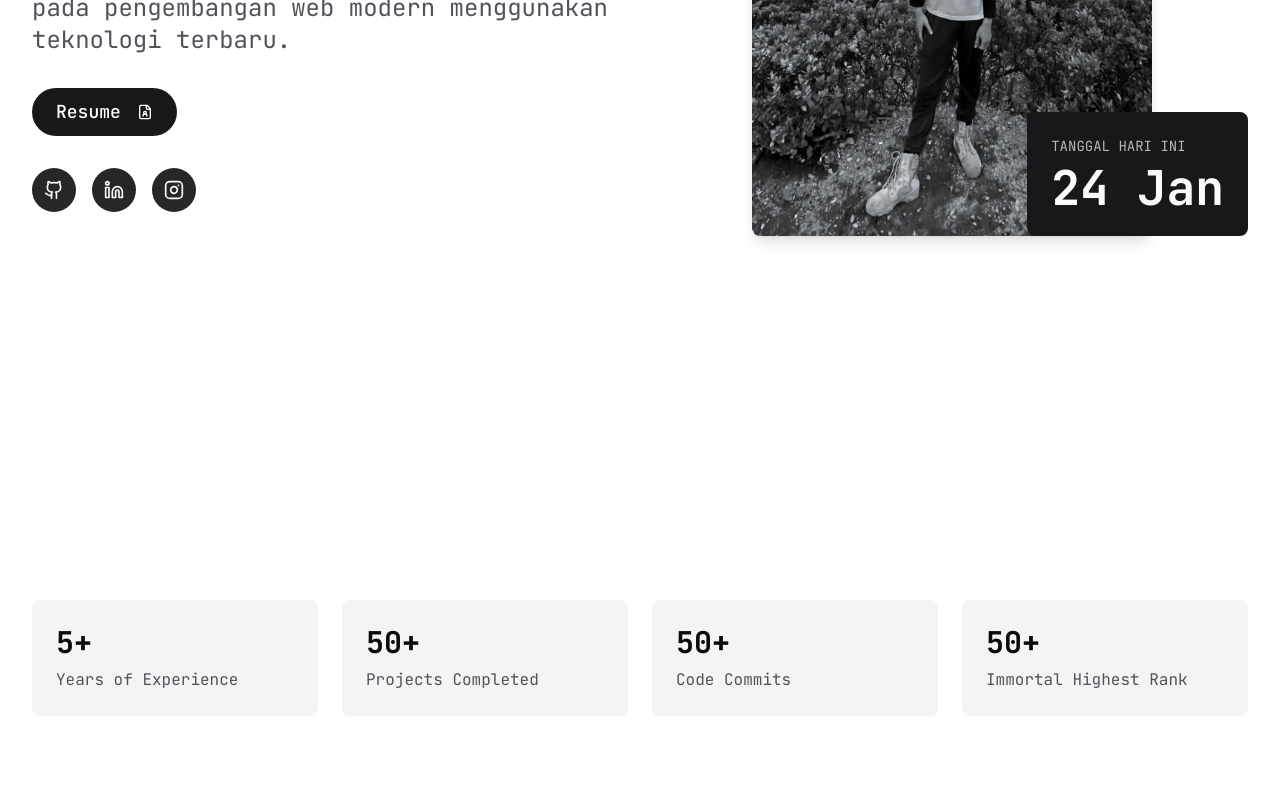
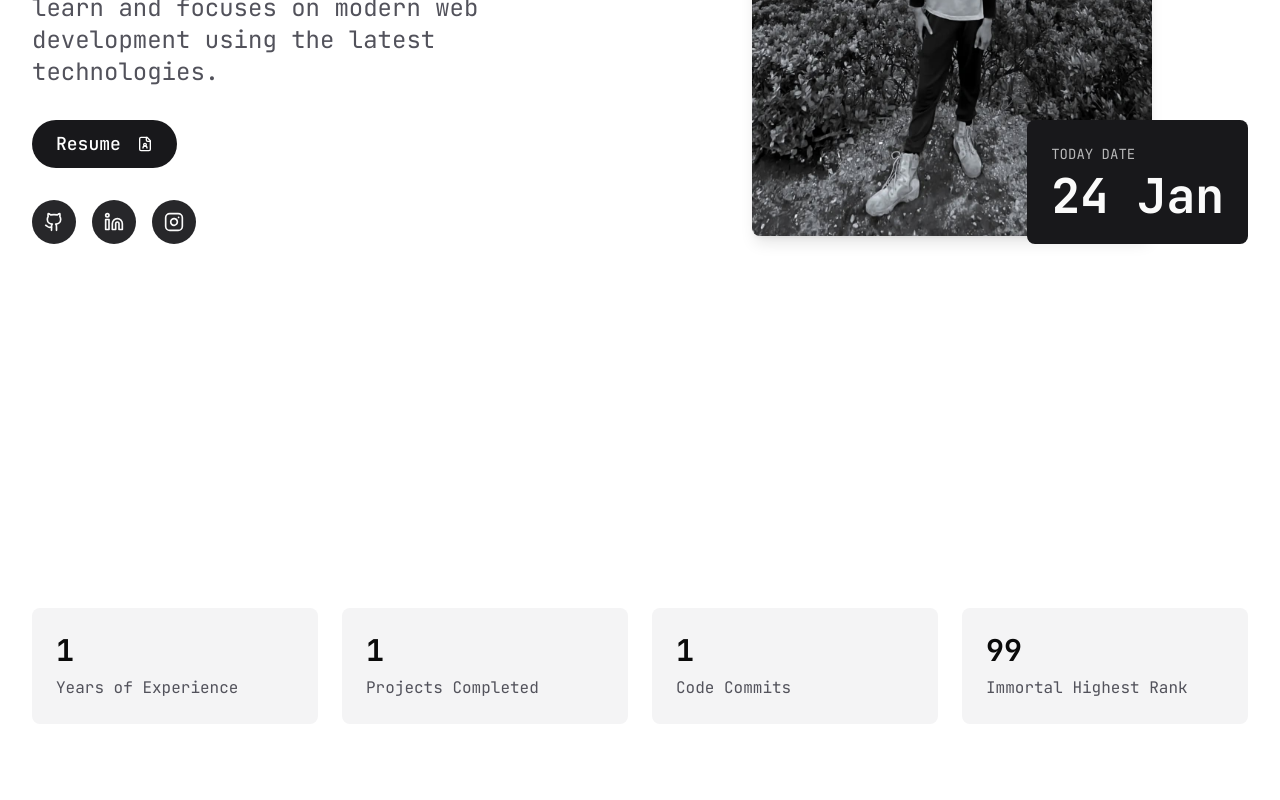
Before and after one commit to hasbihasbullh/HSB-Portfolio, a Next.js app: page / in a window 1280 px wide. Shown: the part 380-1180 px from the top of the page. Built offline with nearby package versions, Linux system fonts and the light colour scheme.

Commit message:
update 2

```diff
--- a/components/About/index.tsx
+++ b/components/About/index.tsx
@@ -46,12 +46,6 @@ export default function About() {
     });
   }, []);
 
-  const addToRefs = (el) => {
-    if (el && !statsRef.current.includes(el)) {
-      statsRef.current.push(el);
-    }
-  };
-
   return (
     <section ref={sectionRef} id="about" className="px-4 sm:px-8 py-10 lg:py-10 sm:py-20 max-w-7xl mx-auto">
       <div className="max-w-7xl mx-auto">
@@ -66,20 +60,20 @@ export default function About() {
               I am not just a coder but also a creative thinker, a problem solver, and a lifelong learner always eager to explore new technologies.
             </p>
             <div className="grid sm:grid-cols-4 gap-6">
-              <div ref={addToRefs} className="bg-zinc-100 dark:bg-zinc-900 p-6 rounded-lg">
-                <p className="font-bold text-3xl mb-2">5+</p>
+              <div className="bg-zinc-100 dark:bg-zinc-900 p-6 rounded-lg">
+                <p className="font-bold text-3xl mb-2">1</p>
                 <p className="text-zinc-600">Years of Experience</p>
               </div>
-              <div ref={addToRefs} className="bg-zinc-100 dark:bg-zinc-900 p-6 rounded-lg">
-                <p className="font-bold text-3xl mb-2">50+</p>
+              <div className="bg-zinc-100 dark:bg-zinc-900 p-6 rounded-lg">
+                <p className="font-bold text-3xl mb-2">1</p>
                 <p className="text-zinc-600">Projects Completed</p>
               </div>
-              <div ref={addToRefs} className="bg-zinc-100 dark:bg-zinc-900 p-6 rounded-lg">
-                <p className="font-bold text-3xl mb-2">50+</p>
+              <div className="bg-zinc-100 dark:bg-zinc-900 p-6 rounded-lg">
+                <p className="font-bold text-3xl mb-2">1</p>
                 <p className="text-zinc-600">Code Commits</p>
               </div>
-              <div ref={addToRefs} className="bg-zinc-100 dark:bg-zinc-900 p-6 rounded-lg">
-                <p className="font-bold text-3xl mb-2">50+</p>
+              <div className="bg-zinc-100 dark:bg-zinc-900 p-6 rounded-lg">
+                <p className="font-bold text-3xl mb-2">99</p>
                 <p className="text-zinc-600">Immortal Highest Rank</p>
               </div>
             </div>
--- a/components/Hero/index.tsx
+++ b/components/Hero/index.tsx
@@ -4,7 +4,7 @@ import { FileUser } from "lucide-react";
 import { Button } from "@/components/ui/button";
 import { gsap } from "gsap";
 import { useEffect, useRef } from "react";
-import { Github, Linkedin, Instagram } from "lucide-react"; // Import ikon sosial media
+import { Github, Linkedin, Instagram } from "lucide-react";
 
 export default function Hero() {
   const currentDate = new Date();
@@ -26,7 +26,9 @@ export default function Hero() {
       <div className="space-y-6 sm:space-y-8 text-center lg:text-left">
         <h1 className="text-4xl sm:text-6xl md:text-7xl lg:text-[6rem] leading-none font-bold tracking-tighter text-zinc-900 dark:text-zinc-50">M HASBI HASBULLAH</h1>
 
-        <p className="text-lg sm:text-xl lg:text-2xl text-zinc-600 dark:text-zinc-400 max-w-full lg:max-w-none mx-auto lg:mx-0">Developer yang terus belajar. Saya fokus pada pengembangan web modern menggunakan teknologi terbaru.</p>
+        <p className="text-lg sm:text-xl lg:text-2xl text-zinc-600 dark:text-zinc-400 max-w-full lg:max-w-none mx-auto lg:mx-0">
+          User is a developer who continues to learn and focuses on modern web development using the latest technologies.
+        </p>
 
         <Button className="group bg-zinc-900 text-white hover:bg-zinc-700 dark:bg-zinc-50 dark:text-zinc-900 dark:hover:bg-zinc-200 rounded-full px-4 sm:px-6 py-4 sm:py-6 text-base sm:text-lg w-full sm:w-auto mx-auto lg:mx-0">
           Resume
@@ -66,7 +68,7 @@ export default function Hero() {
       <div ref={imageRef} className="relative mt-8 lg:mt-0">
         <img src="/me.webp" alt="Foto Profil M Hasbi Hasbullah" className="w-full sm:w-[400px] h-[300px] sm:h-[500px] object-cover mx-auto rounded-lg shadow-lg" />
         <div className="absolute bottom-0 right-0 bg-zinc-900 dark:bg-zinc-50 text-zinc-50 dark:text-zinc-900 p-4 sm:p-6 rounded-lg">
-          <p className="text-xs sm:text-sm opacity-70">TANGGAL HARI INI</p>
+          <p className="text-xs sm:text-sm opacity-70">TODAY DATE</p>
           <p className="text-3xl sm:text-5xl font-bold mt-2">{formattedDate}</p>
         </div>
       </div>
```
